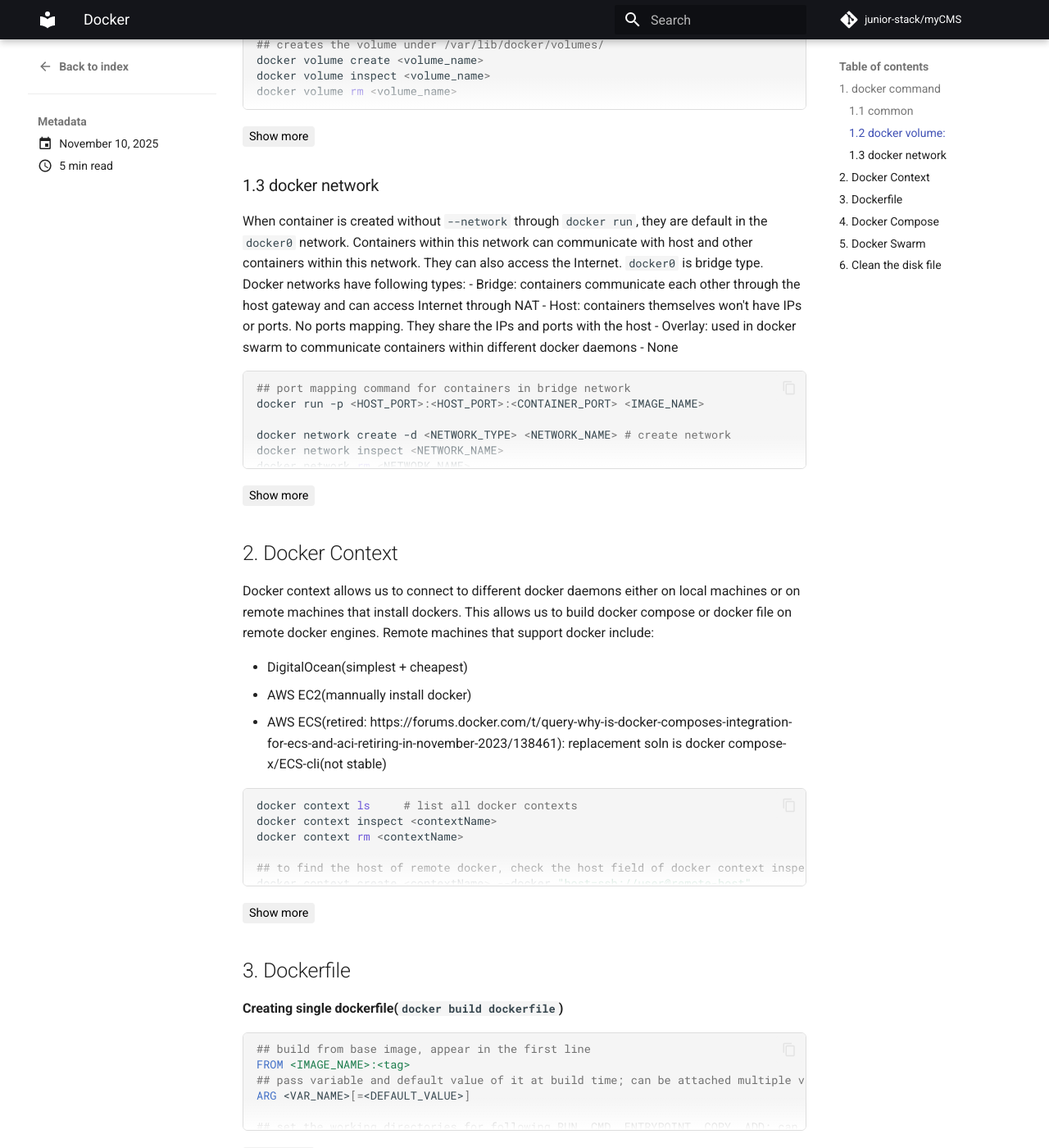
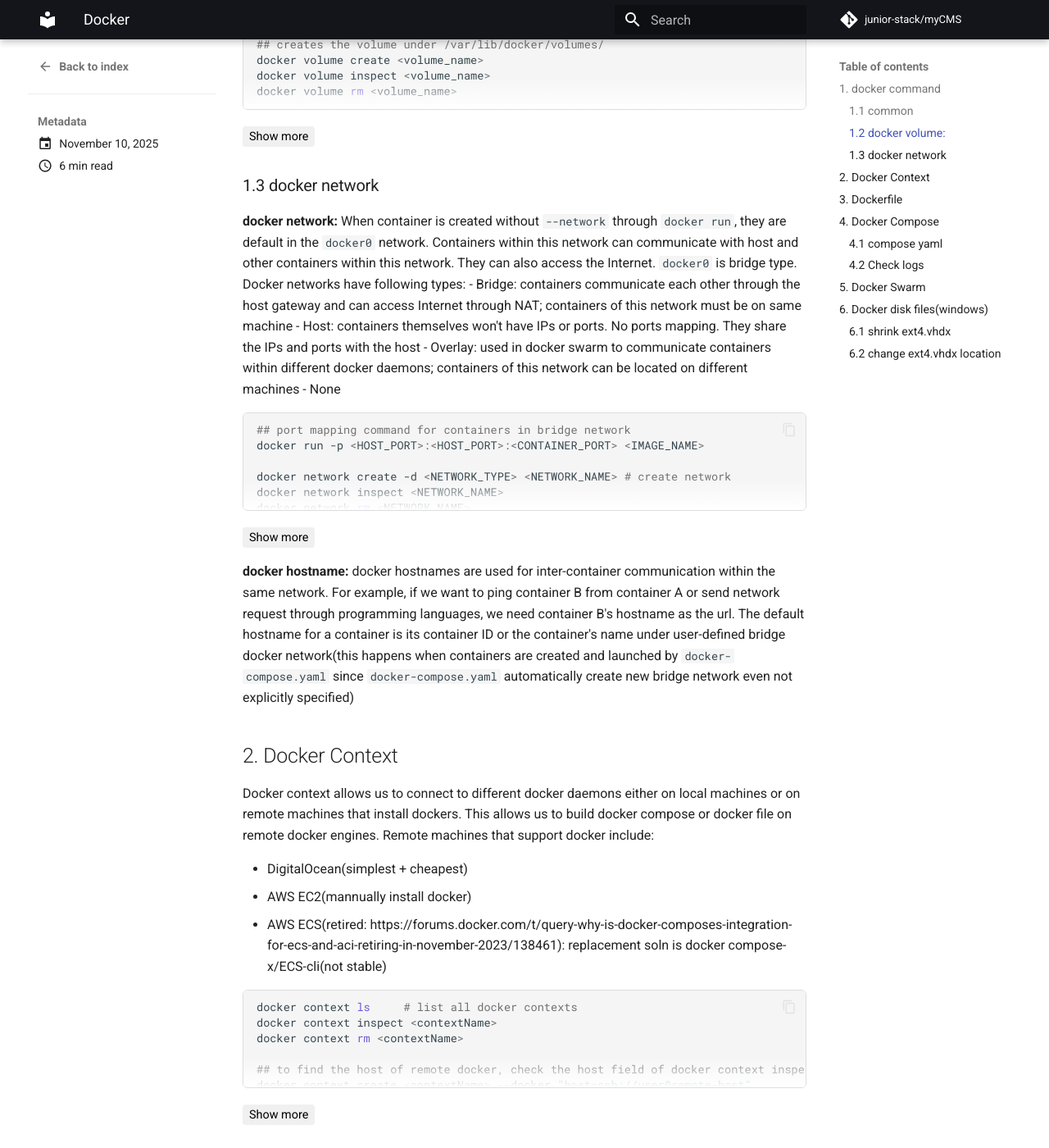
Before and after one commit to junior-stack/myCMS, an MkDocs documentation site: the page built from docs/posts/Docker.md, in a window 1280 px wide and 1400 px high, scrolled down 856 px. Shown: the whole window at 82% size. Built offline with MkDocs 1.6.1 and Material for MkDocs 9.7.7, drawn with Linux system fonts in a browser that asks for light colours; comment, search, counter and statistics services are not loaded; some of the changed text lies outside the part shown.

Commit message:
refine docker notes

````diff
--- a/docs/posts/Docker.md
+++ b/docs/posts/Docker.md
@@ -58,10 +58,11 @@
 ```
 
 ## 1.3 docker network
+**docker network:**
  When container is created without `--network` through `docker run`, they are default in the `docker0` network. Containers within this network can communicate with host and other containers within this network. They can also access the Internet. `docker0` is bridge type. Docker networks have following types:
- - Bridge: containers communicate each other through the host gateway and can access Internet through NAT
+ - Bridge: containers communicate each other through the host gateway and can access Internet through NAT; containers of this network must be on same machine
  - Host: containers themselves won't have IPs or ports. No ports mapping. They share the IPs and ports with the host
- - Overlay: used in docker swarm to communicate containers within different docker daemons
+ - Overlay: used in docker swarm to communicate containers within different docker daemons; containers of this network can be located on different machines
  - None
 
 ```powershell
@@ -80,6 +81,7 @@
 docker network disconnect <NETWORK_NAME> <containerID>
 ```
 
+**docker hostname:** docker hostnames are used for inter-container communication within the same network. For example, if we want to ping container B from container A or send network request through programming languages, we need container B's hostname as the url. The default hostname for a container is its container ID or the container's name under user-defined bridge docker network(this happens when containers are created and launched by `docker-compose.yaml` since `docker-compose.yaml` automatically create new bridge network even not explicitly specified)
 # 2. Docker Context
 Docker context allows us to connect to different docker daemons either on local machines or on remote machines that install dockers. This allows us to build docker compose or docker file on remote docker engines. Remote machines that support docker include:
 - DigitalOcean(simplest + cheapest)
@@ -151,6 +153,7 @@
 
 # 4. Docker Compose
 
+## 4.1 compose yaml
 `docker-compose.yaml` basic structure:
 ```yaml
 version: '3.8'
@@ -169,26 +172,37 @@
 - image/build:
 	- image: specify docker image
 	- build: specify the directory path of `dockerfile`
-- ports: list of`<HOST_PORT>:<CONTAINER_PORT>`or `<CONTAINER_PORT>`, map host port to container port or map random port to container port
+- ports: list of`<HOST_PORT>:<CONTAINER_PORT>`or `<CONTAINER_PORT>
 - environment/env_file:
 	- environment: list of `<env_variable>: <values>`
 	- env_file: location of env file
-- volumes
+- volumes: list of `<HOST_PATH>:<CONTAINER_PATH>:[ro]`, `ro` represents read-only
 - networks
 - depends_on: list of other `<service_name>`, specify the order of launching container services
 - healthcheck:
-	- test
-	- interval
-	- timeout
-	- retries
+	- test: e.g(`[ "CMD", "bash", "-c", 'nc -z localhost 9092' ]`)
+	- interval: e.g(`30s`)
+	- timeout: e.g(`10s`)
+	- retries: e.g(`5`)
 
-start up container application: `docker compose up -d`
-stop applications:
+create containers and start application: `docker compose up -d`
+stop applications: `docker compose stop`
+start stopped containers: `docker compose start`
+stop and restart applications: `docker compose restart`
+
+## 4.2 Check logs
+we check logs when the start up of a container fails:
+```powershell
+docker compose log <containerName>
+```
 
 # 5. Docker Swarm
 docker compose can only create containers on one server, while docker swarm can distribute containers among different servers.
 
-# 6. Clean the disk file
+# 6. Docker disk files(windows)
+
+On windows, Docker stores its containers and images in `ext4.vhdx` files. This file gets large easily.
+## 6.1 shrink ext4.vhdx
 When we no longer needs docker images/containers, we can clean it through following(windows):
 1. delete all images/containers: `docker system prune -a`
 2. `wsl --shutdown`
@@ -203,3 +217,32 @@
 exi
 ```
 4. `optimize-vhd "D:\program\wsl\docker-desktop-data\ext4.vhdx" -mode full`
+
+## 6.2 change ext4.vhdx location
+
+1. Shutdown docker-desktop and its service
+2. List all `.vhdx` files and find their locations
+```powershell
+# list all distro and their names
+# there should be docker-desktop and docker-desktop-data
+wsl --list  --verbose
+
+# find the ext4.vhdx location given distro name
+# replace <DISTRO_NAME> with docker-desktop and docker-desktop-data
+(Get-ChildItem -Path HKCU:\Software\Microsoft\Windows\CurrentVersion\Lxss | Where-Object { $_.GetValue("DistributionName") -eq "<DISTRO_NAME>" }).GetValue("BasePath") + "\ext4.vhdx"
+
+```
+
+2.  migrate ext4.vhdx location:
+```powershell
+wsl --shutdown
+
+wsl --export docker-desktop D:\docker-desktop.tar
+wsl --export docker-desktop-data D:\docker-desktop-data.tar
+
+wsl --unregister docker-desktop
+wsl --unregister docker-desktop-data
+
+wsl --import docker-desktop D:\DockerWSL\docker-desktop D:\docker-desktop.tar --version 2
+wsl --import docker-desktop-data D:\DockerWSL\docker-desktop-data D:\docker-desktop-data.tar --version 2
+```
````
Also changed, not shown: README.md (added, +7 -0 lines).
